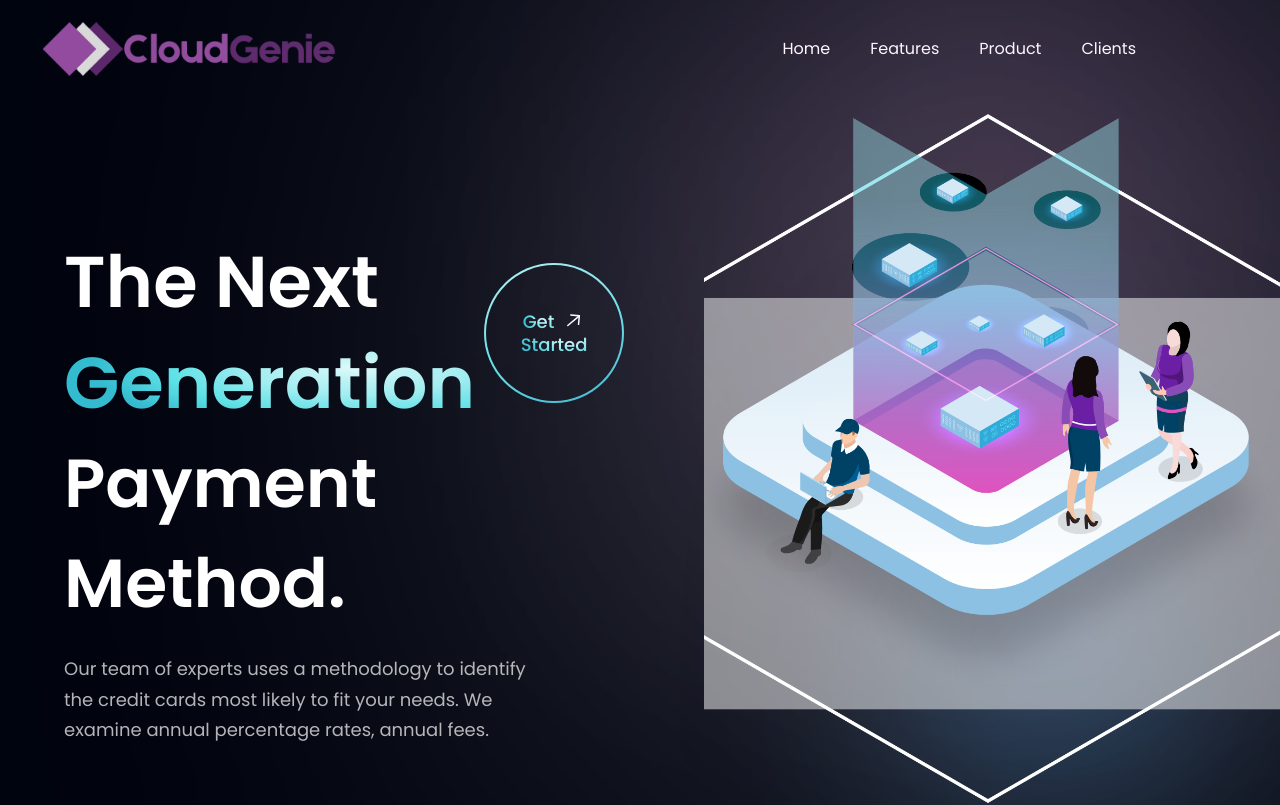
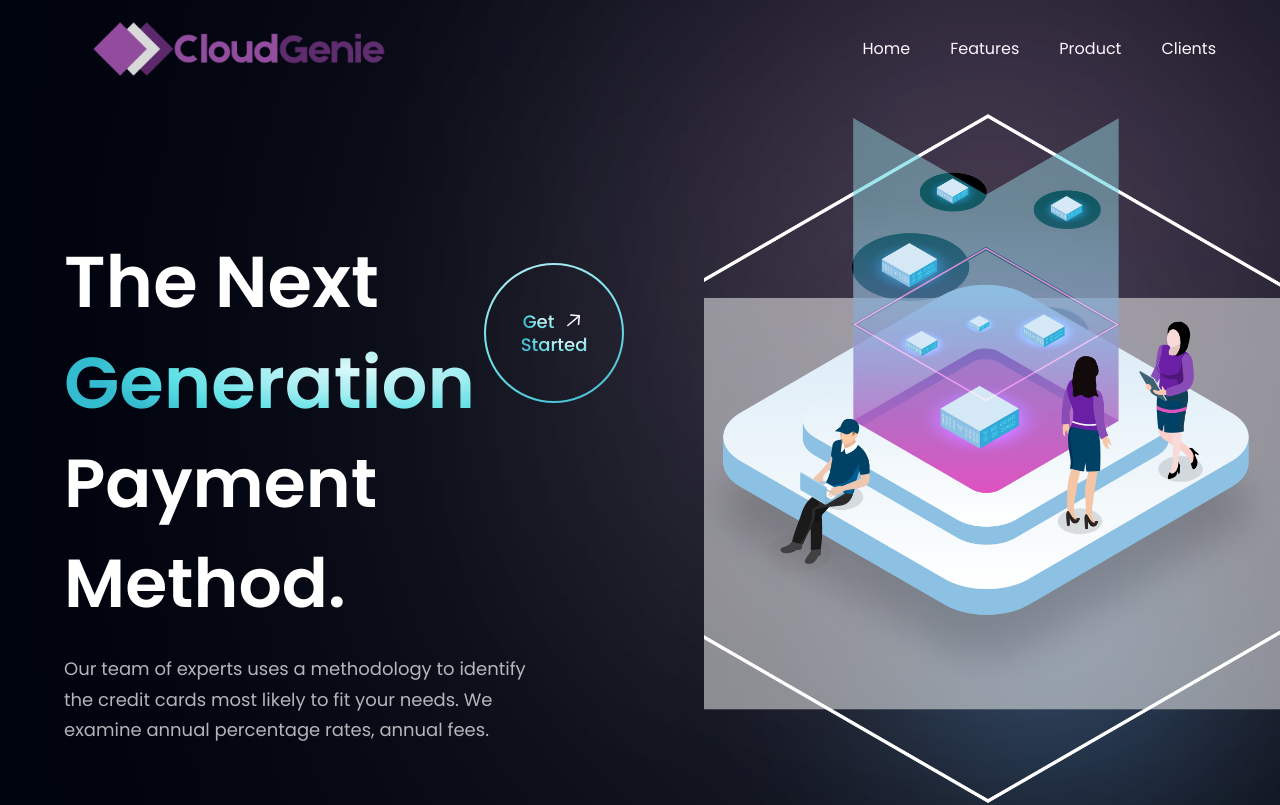
Before and after one commit to KaramHussain/cloudgenie, a React (Vite) app: page / in a window 1280 px wide. Shown: the top 805 px of the page. Built offline with nearby package versions, Linux system fonts and the light colour scheme.

Commit message:
updated navbar logo

```diff
--- a/src/components/Navbar.jsx
+++ b/src/components/Navbar.jsx
@@ -6,8 +6,8 @@ const Navbar = () => {
   const [toggle, setToggle] = useState(false)
 
   return (
-    <nav className='w-full flex py-1 justify-between items-center navbar -mt-20 -ml-20'> {/* Adjusted padding */}
-      <img src={logo} alt='hoobank' className='w-[410px] h-[250px] object-contain' /> {/* Adjusted size and added object-contain */}
+    <nav className='w-full flex py-1 justify-between items-center navbar -mt-20 '> {/* Adjusted padding */}
+      <img src={logo} alt='hoobank' className='w-[350px] h-[250px] object-contain' /> {/* Adjusted size and added object-contain */}
       <ul className='list-none sm:flex hidden justify-end items-center flex-1'>
         {navLinks.map((nav, i) => (
           <li
```
